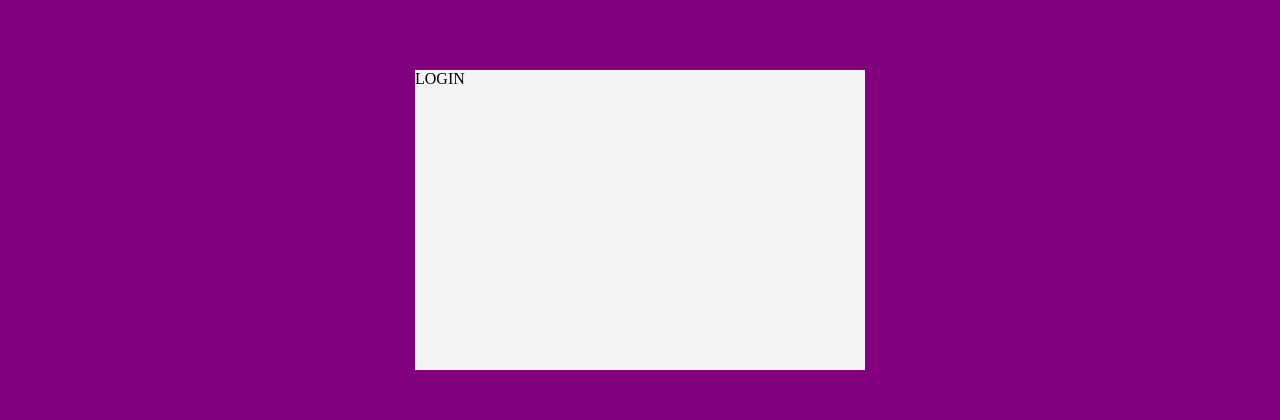
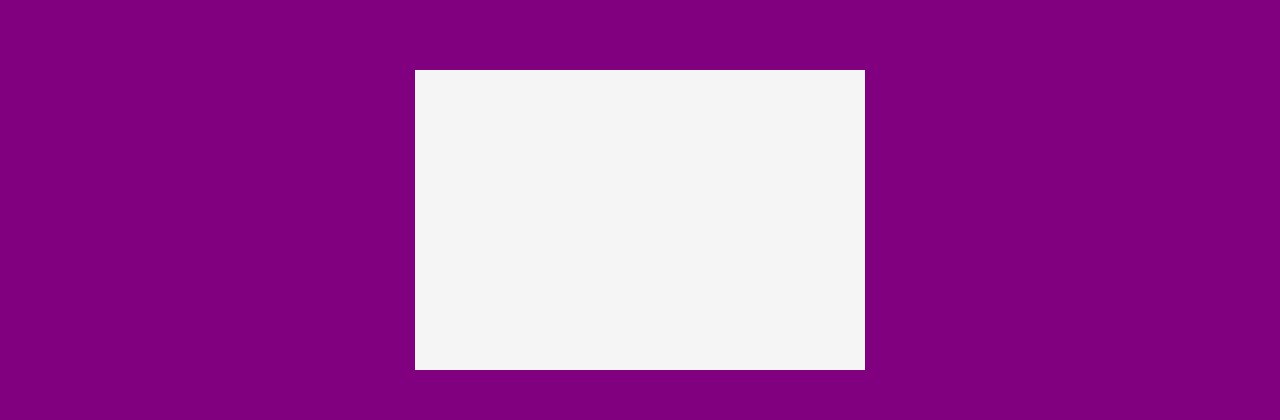
Before and after one commit to Marcovillalva/BEDU-DAY, a React (Create React App) app: page / in a window 1280 px wide. Shown: the part 158-578 px from the top of the page. Built offline with nearby package versions, Linux system fonts and the light colour scheme.

Commit message:
trato de hacer el input login

```diff
--- a/src/components/Layout/Login.js
+++ b/src/components/Layout/Login.js
@@ -9,8 +9,6 @@ class Login extends Component {
             <div className="loginCont">
                 <div>
 
-LOGIN
-
                 </div>
             </div>
         );
```
Also changed, not shown: src/assets/Login.scss (+0 -41 lines).
